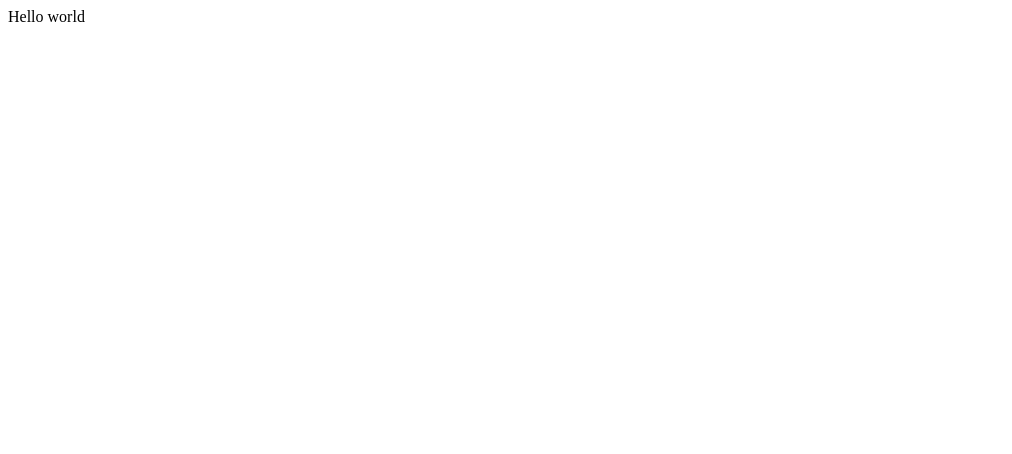
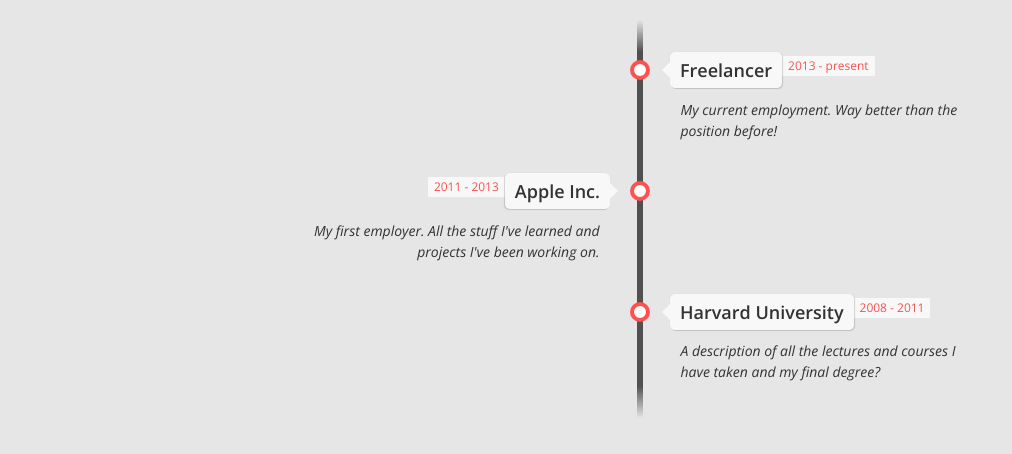
Before and after one commit to mallikacoe/portfolio.githup.io, a plain HTML site: page index.html in a window 1280 px wide. Shown: the whole page, without its empty margins (0-1012 px from the left). Drawn offline with nearby package versions, Linux system fonts and the light colour scheme.

Commit message:
Update index.html

```diff
--- a/index.html
+++ b/index.html
@@ -1,7 +1,45 @@
 <!DOCTYPE html>
 <html>
-<header><title>This is title</title></header>
-<body>
-  Hello world
-</body>
+<header><title>Portfolio</title></header>
+<link href='https://fonts.googleapis.com/css?family=Open+Sans:400,300,300italic,400italic,600,600italic,700,700italic' rel='stylesheet' type='text/css'>
+<link rel="stylesheet" type="text/css" href="style.css" />
+<!-- The Timeline -->
+
+<ul class="timeline">
+
+	<!-- Item 1 -->
+	<li>
+		<div class="direction-r">
+			<div class="flag-wrapper">
+				<span class="flag">Freelancer</span>
+				<span class="time-wrapper"><span class="time">2013 - present</span></span>
+			</div>
+			<div class="desc">My current employment. Way better than the position before!</div>
+		</div>
+	</li>
+
+	<!-- Item 2 -->
+	<li>
+		<div class="direction-l">
+			<div class="flag-wrapper">
+				<span class="flag">Apple Inc.</span>
+				<span class="time-wrapper"><span class="time">2011 - 2013</span></span>
+			</div>
+			<div class="desc">My first employer. All the stuff I've learned and projects I've been working on.</div>
+		</div>
+	</li>
+
+	<!-- Item 3 -->
+	<li>
+		<div class="direction-r">
+			<div class="flag-wrapper">
+				<span class="flag">Harvard University</span>
+				<span class="time-wrapper"><span class="time">2008 - 2011</span></span>
+			</div>
+			<div class="desc">A description of all the lectures and courses I have taken and my final degree?</div>
+		</div>
+	</li>
+
+</ul>
+
 </html>
```
